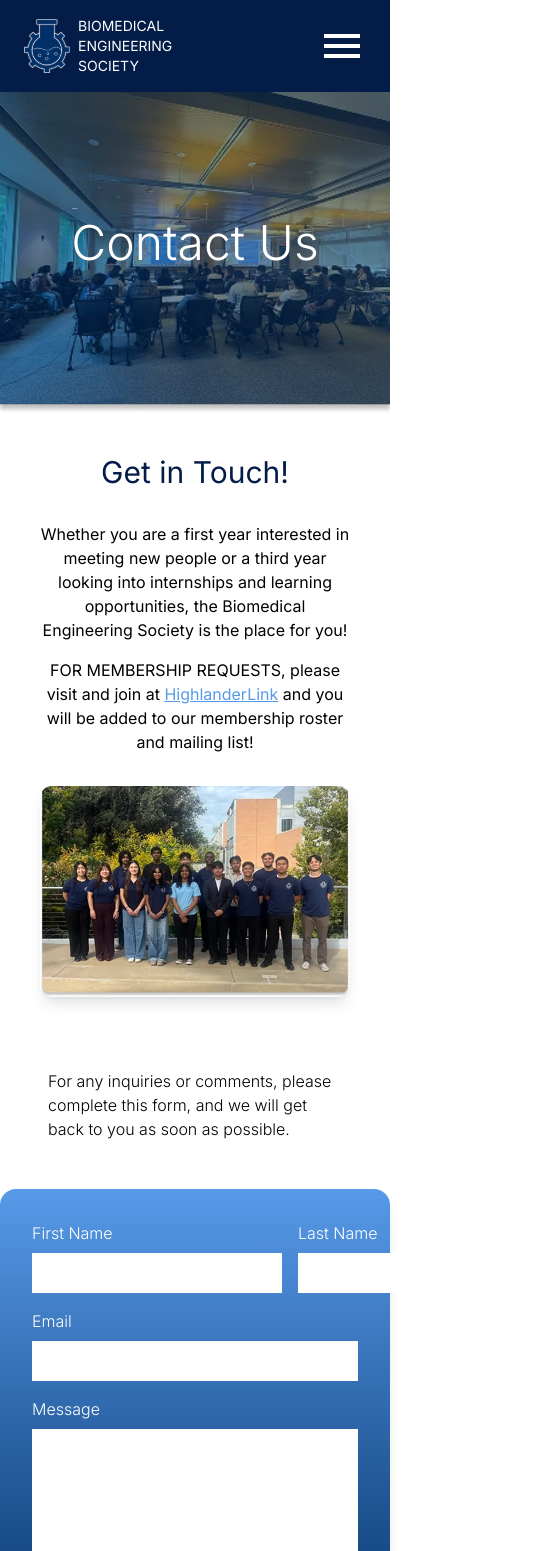
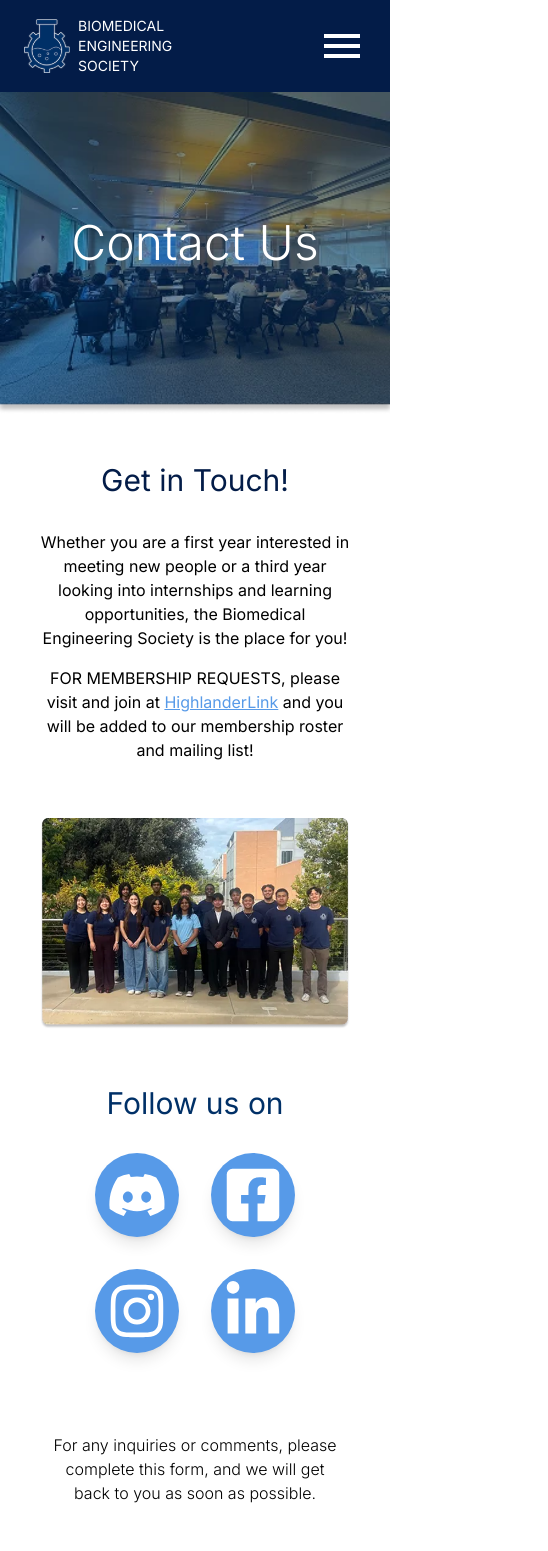
Before and after one commit to acm-ucr/bmes-website, a Next.js app: page /contact in a window 390 px wide. Shown: the top 1551 px of the page, 548 px wide, since content can reach past the window. Built offline with nearby package versions, Linux system fonts and the light colour scheme.

Commit message:
Contact page fixes

```diff
--- a/src/app/contact/page.tsx
+++ b/src/app/contact/page.tsx
@@ -9,8 +9,8 @@ const Contact = () => {
     <div>
       <Header title="Contact Us" image={contactHeader} />
       <GetInTouch />
+      <FollowUs />
       <ContactForm />
-      <FollowUs />
     </div>
   );
 };
--- a/src/components/contact/ContactForm.tsx
+++ b/src/components/contact/ContactForm.tsx
@@ -1,26 +1,38 @@
+"use client";
+
+import { motion } from "motion/react";
+
+const contactAnimation = {
+  initial: { x: 50, opacity: 0 },
+  whileInView: { x: 0, opacity: 1 },
+  transition: { duration: 1 },
+  viewport: { once: true },
+};
+
 const ContactForm = () => {
   return (
-    <>
     <div className="flex flex-col items-center justify-center font-light">
-        <div className="m-12">
+      <div className="m-12 text-center">
         For any inquiries or comments, please complete this form, and we will
         get back to you as soon as possible.
       </div>
 
-        <form
-          className="from-bmes-blue-300 to-bmes-blue-200 w-full max-w-3xl rounded-2xl bg-gradient-to-b p-8 shadow-lg"
-          action="https://docs.google.com/forms/d/e/1FAIpQLSfEp520S0MsaVBYi7kvwI3MK9AidS6VyGL4aw1YiJ4low1M2A/formResponse"
+      <motion.form
+        {...contactAnimation}
+        className="from-bmes-blue-300 to-bmes-blue-200 w-4/5 rounded-2xl bg-gradient-to-b p-8 shadow-lg md:w-3/5"
+        action=""
       >
         <div className="flex gap-4">
-            <div className="flex flex-1 flex-col">
+          <div className="flex w-1/2 flex-col">
             <label className="mb-2 text-white">First Name</label>
-              <input className="bg-white p-2" />
+            <input className="w-full bg-white p-2" />
           </div>
-            <div className="flex flex-1 flex-col">
+          <div className="flex w-1/2 flex-col">
             <label className="mb-2 text-white">Last Name</label>
-              <input className="bg-white p-2" />
+            <input className="w-full bg-white p-2" />
           </div>
         </div>
+
         <div className="mt-4 flex flex-col">
           <label className="mb-2 text-white">Email</label>
           <input className="bg-white p-2" />
@@ -29,19 +41,19 @@ const ContactForm = () => {
           <label className="mb-2 text-white">Message</label>
           <textarea className="bg-white p-2" rows={6} />
         </div>
+
         <div className="mt-6 flex justify-center">
           <button className="bg-bmes-blue-300 rounded-xl px-10 py-2 text-white">
             Submit
           </button>
         </div>
-        </form>
+      </motion.form>
 
-        <div className="m-12">
+      <div className="m-12 text-center">
         We look forward to hearing from you and wish you the best of luck this
         quarter!
       </div>
     </div>
-    </>
   );
 };
 
--- a/src/components/contact/GetInTouch.tsx
+++ b/src/components/contact/GetInTouch.tsx
@@ -1,38 +1,53 @@
+"use client";
+
 import Link from "next/link";
 import Image from "next/image";
+import { motion } from "motion/react";
 import GetInTouchImg from "@/public/getInTouch.webp";
+
+const touchAnimation = {
+  initial: { x: 30, opacity: 0 },
+  whileInView: { x: 0, opacity: 1 },
+  transition: { duration: 1 },
+  viewport: { once: true },
+};
 
 const GetInTouch = () => {
   return (
     <div className="flex w-11/12 flex-col items-center justify-center gap-8 place-self-center rounded-2xl bg-white p-6 sm:p-8 md:flex-row md:gap-12 md:p-10">
-      <div className="flex flex-col gap-4 text-center md:text-left">
-        <div className="text-bmes-blue-100 py-4 text-3xl md:py-8 md:text-4xl lg:text-5xl">
+      <div className="flex flex-col gap-4 py-6 text-center md:w-1/2 md:text-left">
+        <motion.div
+          {...touchAnimation}
+          className="text-bmes-blue-100 pb-4 text-3xl md:text-4xl lg:pb-8 lg:text-5xl"
+        >
           Get in Touch!
-        </div>
+        </motion.div>
 
-        <div>
+        <motion.div {...touchAnimation} transition={{ delay: 0.2 }}>
           Whether you are a first year interested in meeting new people or a
           third year looking into internships and learning opportunities, the
           Biomedical Engineering Society is the place for you!
-        </div>
+        </motion.div>
 
-        <div>
+        <motion.div {...touchAnimation} transition={{ delay: 0.4 }}>
           FOR MEMBERSHIP REQUESTS, please visit and join at{" "}
           <Link
             href="https://highlander.ucr.edu/organization/bmes"
-            className="text-bmes-blue-300 underline hover:opacity-80"
+            className="text-bmes-blue-300 underline"
           >
             HighlanderLink
           </Link>{" "}
           and you will be added to our membership roster and mailing list!
-        </div>
+        </motion.div>
       </div>
 
-      <Image
-        src={GetInTouchImg}
-        alt="Get in Touch"
-        className="w-full rounded-xl shadow-lg md:w-1/2"
-      />
+      <motion.div
+        {...touchAnimation}
+        transition={{ delay: 0.6 }}
+        className="w-full md:w-1/2 lg:w-1/3"
+      >
+        <Image src={GetInTouchImg} alt="Get in Touch" className="w-full" />
+      </motion.div>
     </div>
   );
 };
```
Lines whose indentation alone changed are shown as unchanged.
